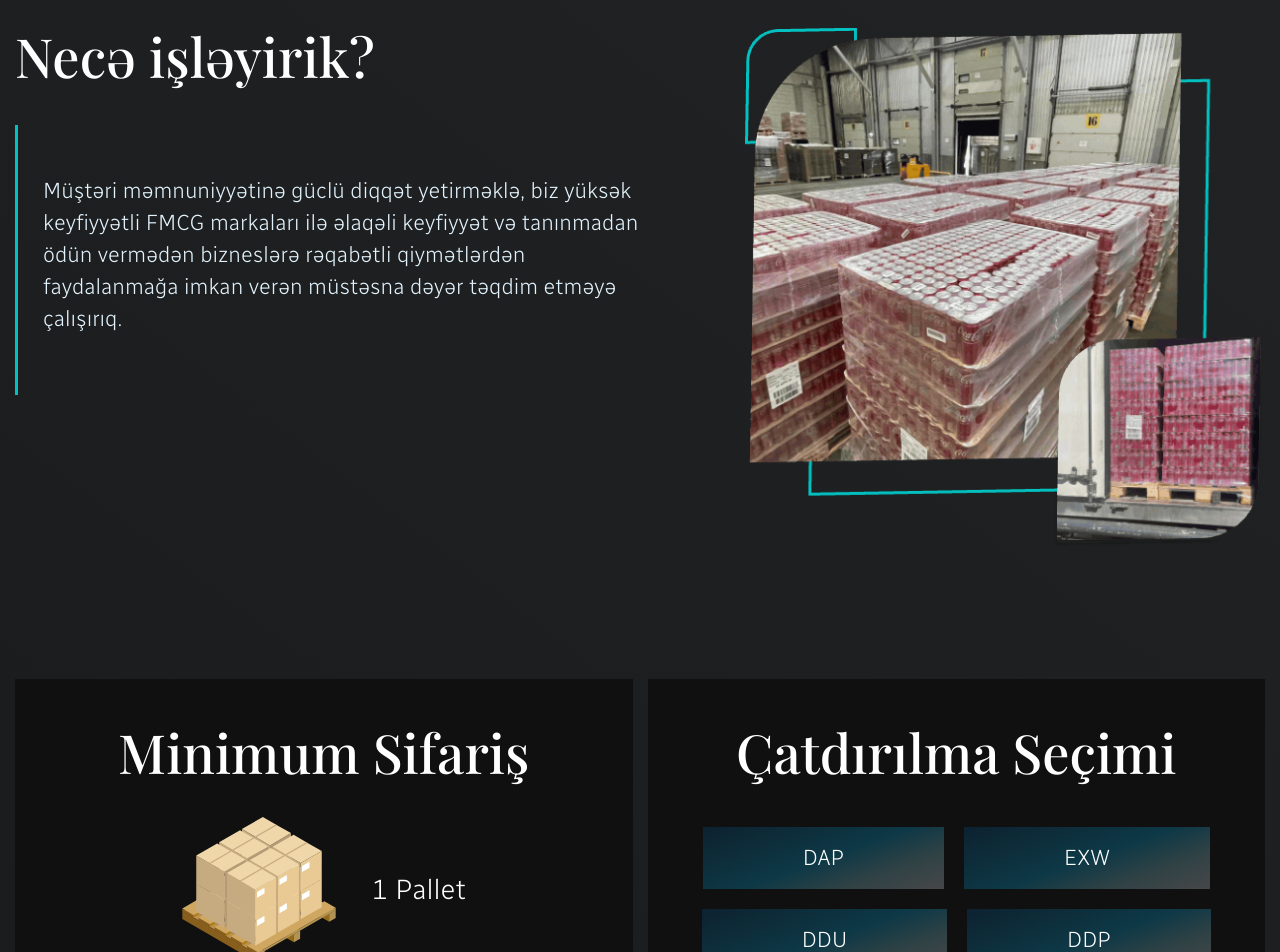
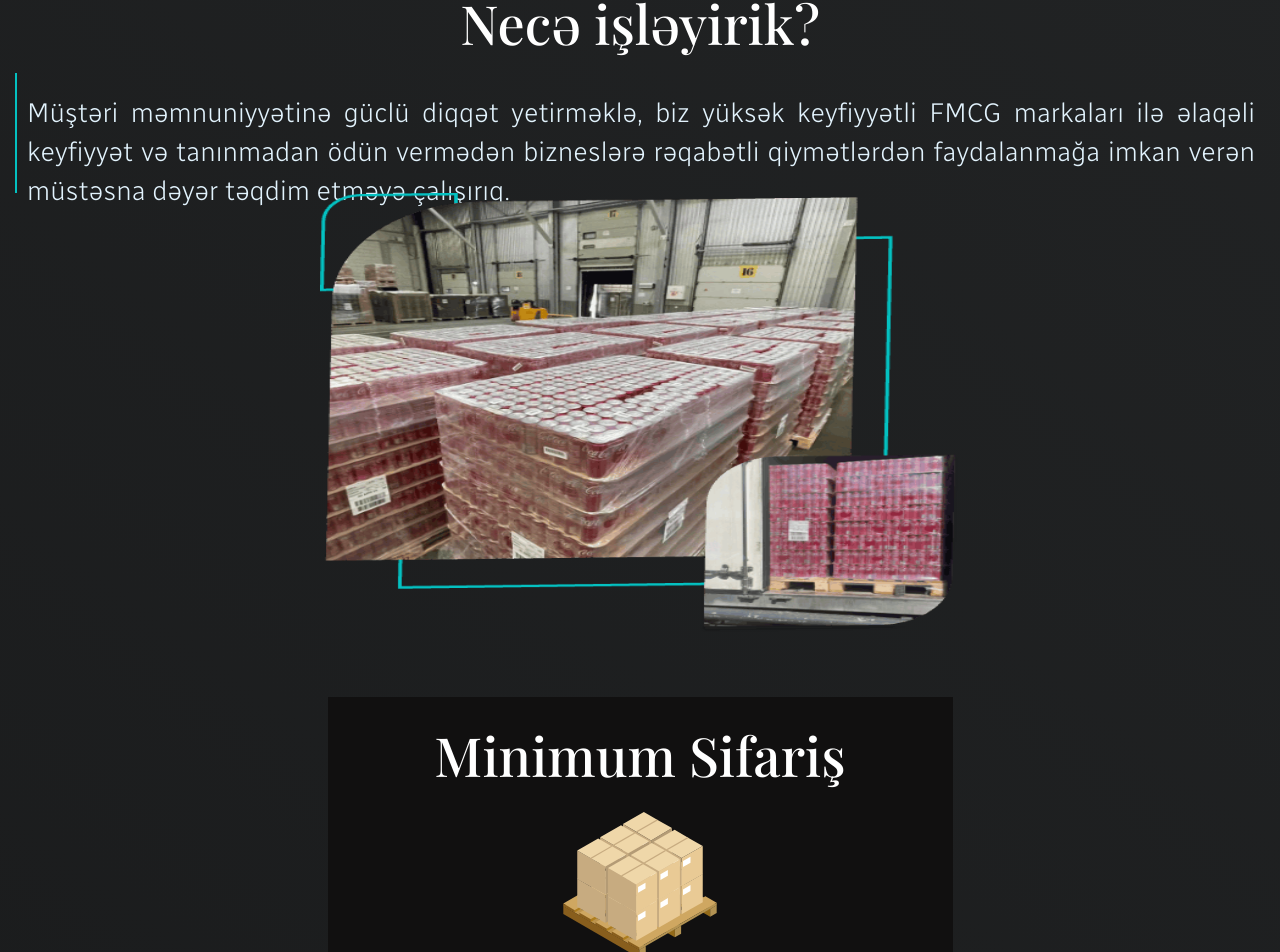
Before and after one commit to Web-Mastermind/sgtrade, a Next.js app: page /impt in a window 1280 px wide. Shown: the part 1116-2068 px from the top of the page. Built offline with nearby package versions, Linux system fonts and the light colour scheme.

Commit message:
responsive WIP

```diff
--- a/Components/Order/style.module.css
+++ b/Components/Order/style.module.css
@@ -74,6 +74,136 @@
    margin: 10px 10px;
  }
 
+ @media (max-width:1300px) {
+  .importArticle {
+    padding-top: 3.2rem;
+  }
+
+  .flex {
+    display: flex;
+    flex-direction: column;
+    align-items: center;
+  }
+
+  .articleTitle,
+  .deliveryTitle  {
+    font-size: 3em;
+    text-align: center;
+  }
+
+  .articleText {
+    font-size: 1.5em;
+    padding: 20px 10px;
+    text-align: justify;
+  }
+
+  .paletImg {
+    width: 50vw;
+    height: 55vh;
+  }
+
+  .articleTextCont {
+    margin-top: 20px;
+    border-left: 2px solid var(--electric, #04C1C1);
+    height: 15vh;
+  }
+
+  .width {
+    width: 100%;
+  }
+
+  .orderContainer {
+    gap: 10px;
+    margin: 3.3rem 0;
+  }
+
+  .articleDelivery {
+    width: 50%;
+    padding: 30px 0;
+  }
+
+  .deliveryImage {
+    margin-top: 1.5rem;
+  }
+
+  .optionText {
+    font-size: 1.5em;
+  }
+
+  .palletText {
+    font-size: 1.4em;
+    margin: 1.2rem 0;
+   }
+
+   .optionText {
+     padding: 10px;
+     margin: 5px;
+   }
+ }
+
+ @media (max-width:1200px) {
+  .articleTitle,
+  .deliveryTitle  {
+    font-size: 2.5em;
+    text-align: center;
+  }
+
+  .articleText {
+    font-size: 1.2em;
+    padding: 20px 10px;
+    text-align: justify;
+  }
+
+  .paletImg {
+    width: 100%;
+    height: 100%;
+  }
+
+  .articleTextCont {
+    margin-top: 20px;
+    border-left: 2px solid var(--electric, #04C1C1);
+    height: 15vh;
+  }
+
+  .width {
+    width: 100%;
+  }
+
+  .orderContainer {
+    gap: 10px;
+    margin: 3.3rem 0;
+  }
+
+  .articleDelivery {
+    width: 50%;
+    padding: 30px 0;
+  }
+
+  .deliveryImage {
+    margin-top: 1.5rem;
+  }
+
+  .optionText {
+    font-size: 1.5em;
+  }
+
+  .palletText {
+    font-size: 1.4em;
+    margin: 1.2rem 0;
+   }
+
+   .optionText {
+     padding: 10px;
+     margin: 5px;
+   }
+ }
+
+ @media (max-width:680px) {
+  .paletImg {
+    margin-top: 4rem;
+  }
+ }
+
  @media (max-width:480px) {
   .importArticle {
     padding-top: 3rem;
```
